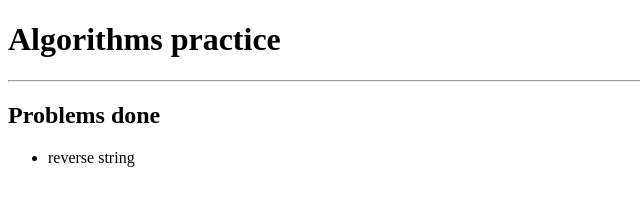
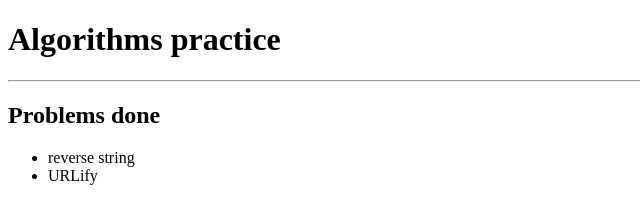
Before and after one commit to ReynaldoCerpa/algorithms, a website: page public/index.html in a window 1280 px wide. Shown: the full height of the page, 0-640 px from the left. Drawn offline with Linux system fonts and the light colour scheme.

Commit message:
URLify done

```diff
--- a/public/index.html
+++ b/public/index.html
@@ -12,6 +12,7 @@
     <h2>Problems done</h2>
     <ul>
         <li>reverse string</li>
+        <li>URLify</li>
     </ul>
     <script src="algorithms.js"></script>
 </body>
```
Also changed, not shown: public/algorithms.js (+16 -3 lines).
